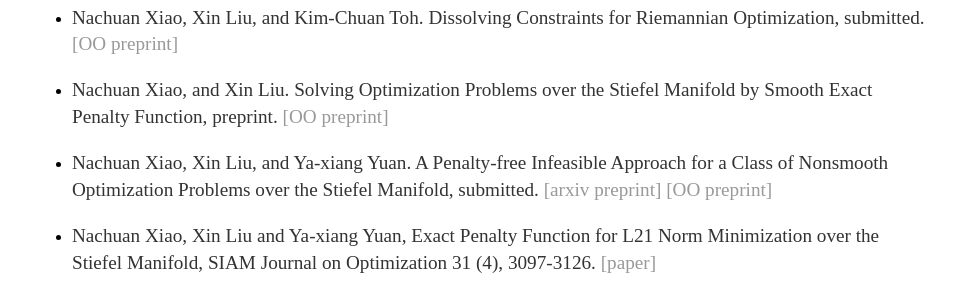
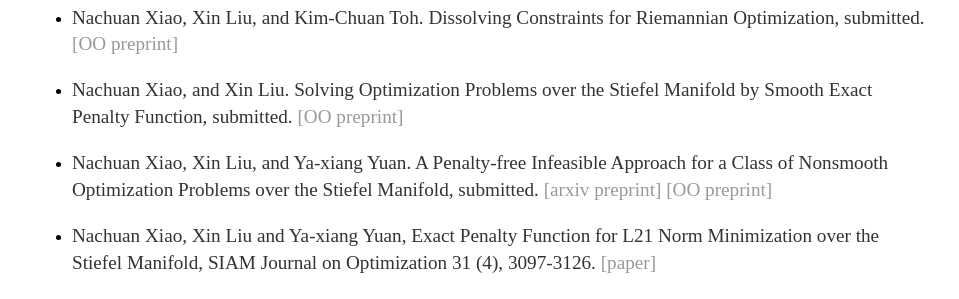
Before and after one commit to xnchxy/xnchxy.github.io, a Jekyll site: the page built from index.html, in a window 1280 px wide. Shown: the part 1055-1354 px from the top of the page, without its empty margins (160-1119 px from the left). Built offline with Jekyll 4.4.1, drawn with Linux system fonts in a browser that asks for light colours.

Commit message:
Update index.html

```diff
--- a/index.html
+++ b/index.html
@@ -23,7 +23,7 @@ title: Nachuan Xiao's Homepage
         <h2>Publications</h2>
 	<ul>
 		<li><p>Nachuan Xiao, Xin Liu, and Kim-Chuan Toh. Dissolving Constraints for Riemannian Optimization, submitted. <a href="http://www.optimization-online.org/DB_HTML/2022/03/8834.html">[OO preprint] </a></p></li>
-		<li><p>Nachuan Xiao, and Xin Liu. Solving Optimization Problems over the Stiefel Manifold by Smooth Exact Penalty Function, preprint. <a href="http://www.optimization-online.org/DB_HTML/2021/10/8628.html">[OO preprint]</a></p></li>
+		<li><p>Nachuan Xiao, and Xin Liu. Solving Optimization Problems over the Stiefel Manifold by Smooth Exact Penalty Function, submitted. <a href="http://www.optimization-online.org/DB_HTML/2021/10/8628.html">[OO preprint]</a></p></li>
 		<li><p>Nachuan Xiao, Xin Liu, and Ya-xiang Yuan. A Penalty-free Infeasible Approach for a Class of Nonsmooth Optimization Problems over the Stiefel Manifold, submitted. <a href="https://arxiv.org/abs/2103.03514v2">[arxiv preprint] <a href="http://www.optimization-online.org/DB_HTML/2021/03/8285.html">[OO preprint]</a></p></li>
 		<li><p>Nachuan Xiao, Xin Liu and Ya-xiang Yuan, Exact Penalty Function for L21 Norm Minimization over the Stiefel Manifold, SIAM Journal on Optimization 31 (4), 3097-3126. <a href="https://epubs.siam.org/doi/abs/10.1137/20M1354313">[paper]  </a></p></li>
 		<li><p>Nachuan Xiao, Xin Liu, and Ya-xiang Yuan. A class of smooth exact penalty function methods for optimization problems with orthogonality constraints. Optimization Methods and Software, 0(0):1–37, 2020. <a href="https://www.tandfonline.com/doi/full/10.1080/10556788.2020.1852236?journalCode=goms20">[paper] </a></p></li>
```
